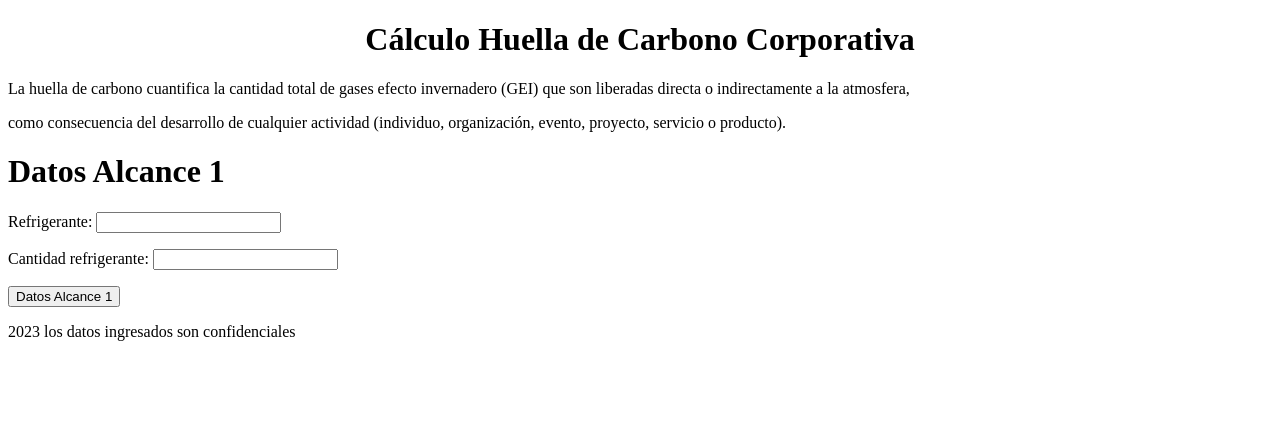
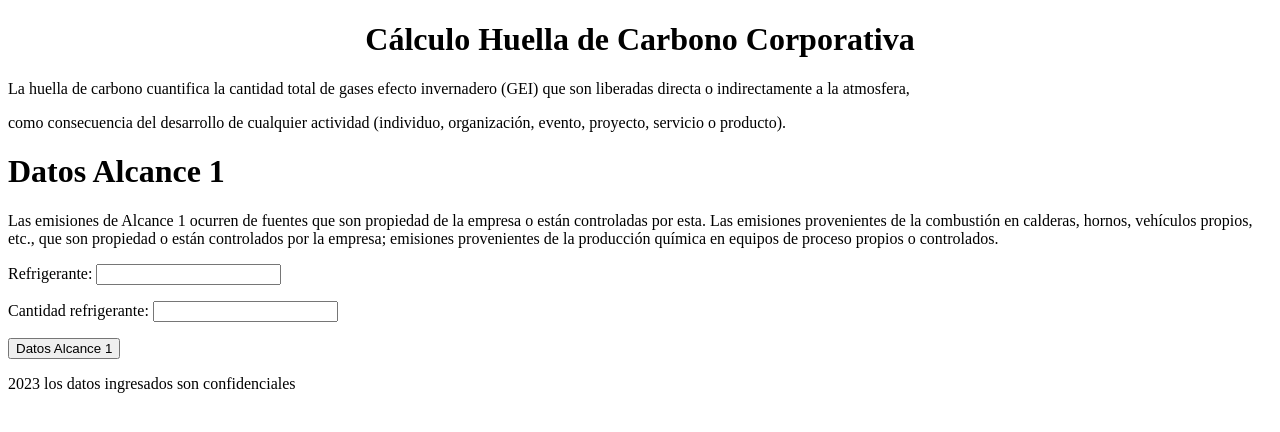
Before and after one commit to pablopinedah/Tercera_Pre_Entrega_Pineda, a Django app: page /crear-alcance1/ in a window 1280 px wide. Shown: the top 432 px of the page. Run offline with Django 4.2, Linux system fonts and the light colour scheme.

Commit message:
Formularios listos

```diff
--- a/project/apps/home/templates/home/crear_alcance1.html
+++ b/project/apps/home/templates/home/crear_alcance1.html
@@ -2,6 +2,8 @@
 
 {% block contenido %}
     <h1>Datos Alcance 1</h1>
+
+    <p>Las emisiones de Alcance 1 ocurren de fuentes que son propiedad de la empresa o están controladas por esta. Las emisiones provenientes de la combustión en calderas, hornos, vehículos propios, etc., que son propiedad o están controlados por la empresa; emisiones provenientes de la producción química en equipos de proceso propios o controlados.</p>
 
     <form action="" method="post" >
         {% csrf_token %}
--- a/project/apps/home/templates/home/crear_alcance2.html
+++ b/project/apps/home/templates/home/crear_alcance2.html
@@ -2,6 +2,9 @@
 
 {% block contenido %}
     <h1>Datos Alcance 2</h1>
+
+    <p>El alcance 2 incluye las emisiones en la generación de electricidad adquirida y consumida por la empresa. Electricidad adquirida se define como la electricidad que es comprada, o traída dentro del límite organizacional de la empresa. Las emisiones del alcance 2 ocurren físicamente en la planta donde la electricidad es generada.</p>
+
 
     <form action="" method="post" >
         {% csrf_token %}
```
